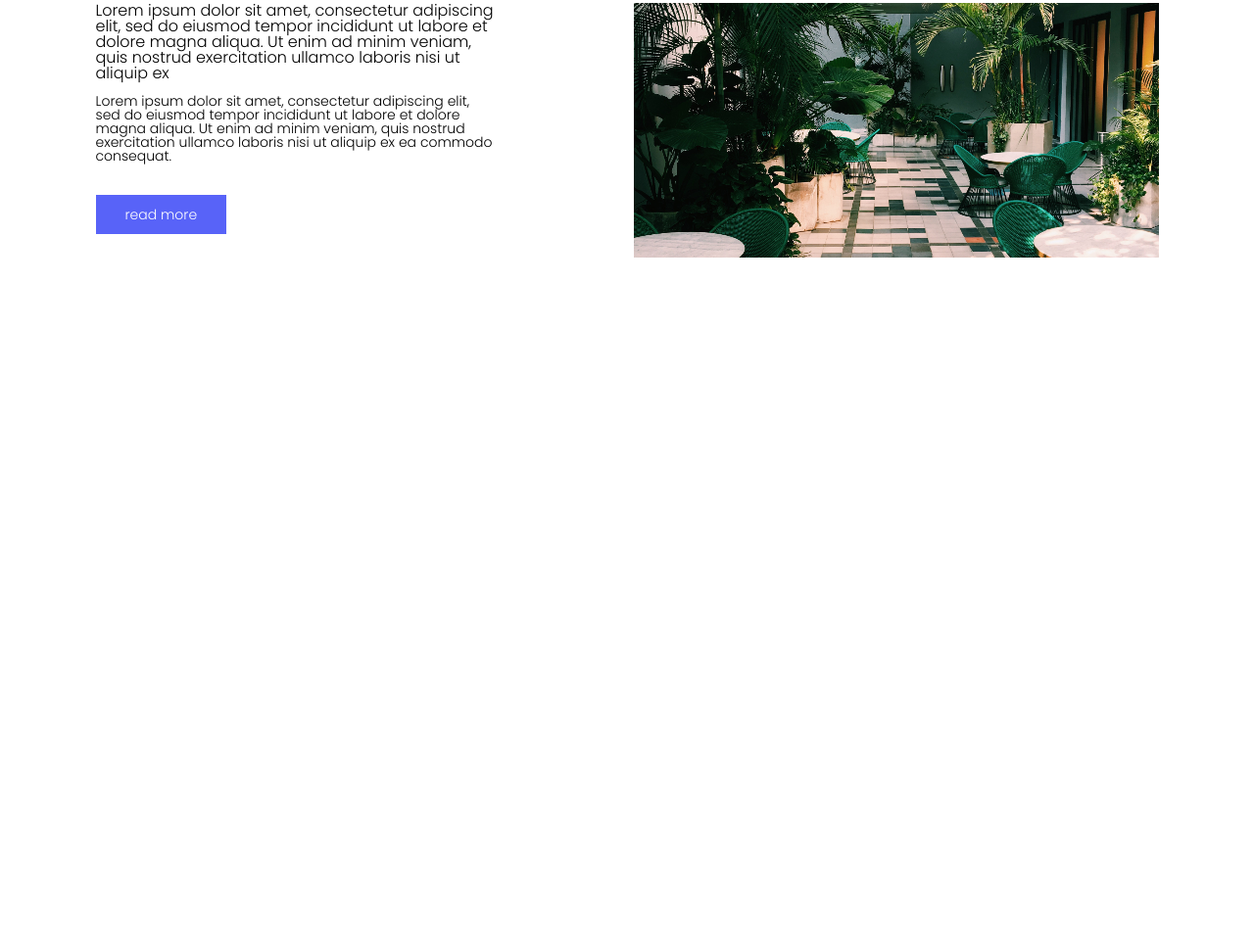
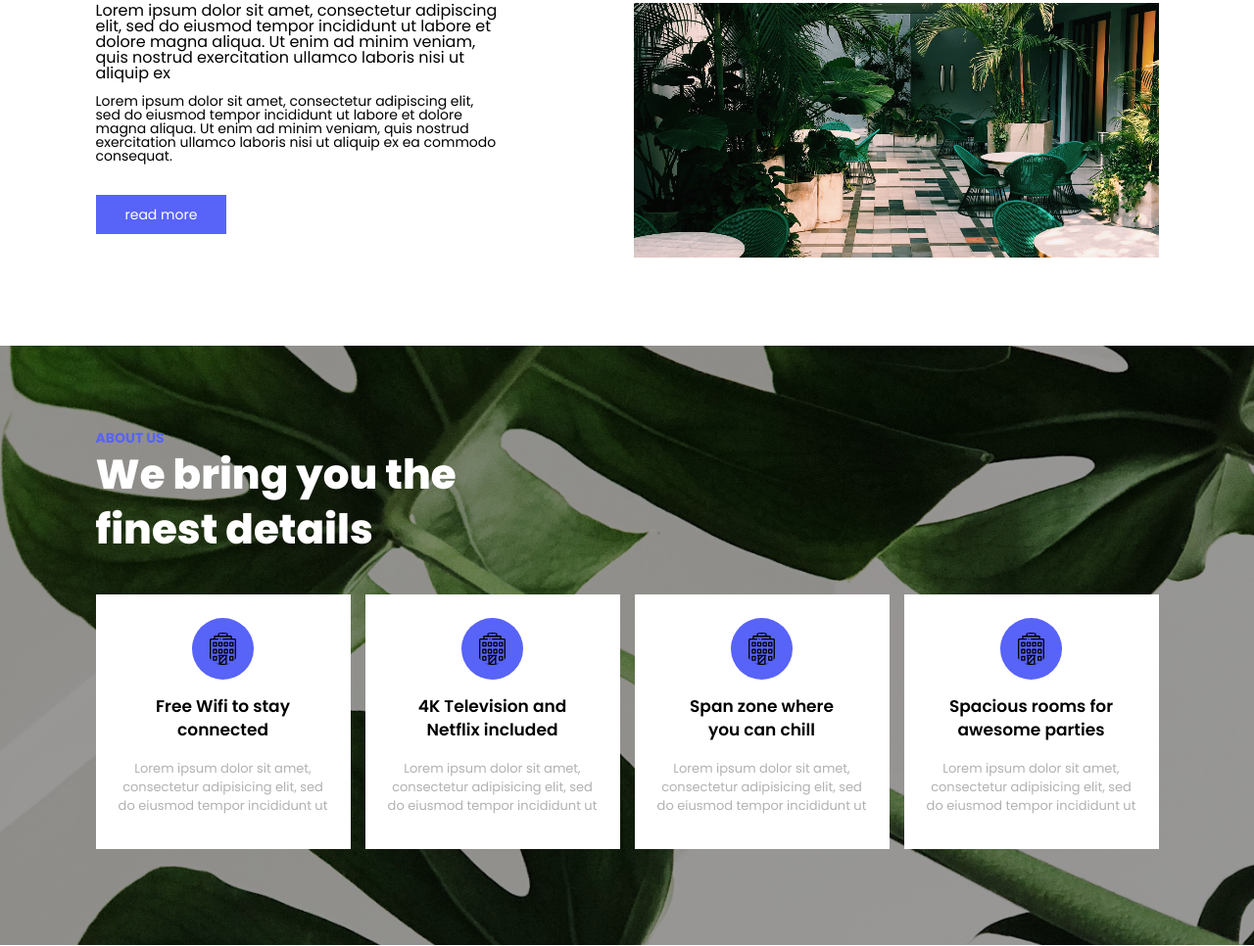
Before and after one commit to teomunjishvilii/midterm_exam_UniLab, a plain HTML site: page index.html in a window 1280 px wide. Shown: the part 611-1577 px from the top of the page at 98% size. Drawn offline with Linux system fonts and the light colour scheme.

Commit message:
update html and css files

```diff
--- a/css/style.css
+++ b/css/style.css
@@ -1,9 +1,11 @@
-.background_image {
-    background-image: url("../images/bg.jpeg");
+/* Section 1 */
+.section1 {
+    background-image: url("../images/sec1-background-image.png");
     width: 100%;
     height: 324px;
     background-size: cover;
     background-repeat: no-repeat;
+    position: relative;
 }
 
 .container {
@@ -12,18 +14,43 @@
     margin: 0 auto;
 }
 
+/* header */
 .header {
     height: 324px;
     display: flex;
-    align-items: center;
+    justify-content: space-between;
+    padding-top: 30px;
 }
 
+/* navigation */
+.nav_ul {
+    width: 560px;
+    display: flex;
+    justify-content: space-between;
+}
+
+.nav_li a {
+    font-size: 12px;
+    line-height: 16px;
+    color: #FFFFFF;
+    font-family: 'Poppins', sans-serif;
+    font-weight: 600;
+}
+
+.nav_li a:first-child {
+    color: #5863F8;
+}
+
+/* Heading on the image */
 .header_heading {
     font-size: 42px;
     line-height: 56px;
-    color: #ffffff;
+    color: #FFFFFF;
+    position: absolute;
+    top: 145px;
+    left: 175px;
+    font-family: 'Poppins', sans-serif;
     font-weight: 800;
-    font-family: 'Poppins', sans-serif;
 }
 
 /* Section 2 - Text and Image Blocks */
@@ -31,7 +58,6 @@
     display: flex;
     justify-content: space-between;
     margin-top: 90px;
-    margin-bottom: 703px;
 }
 
 /* Text Block */
@@ -44,33 +70,33 @@
 .section2_h5 {
     font-size: 14px;
     color: #5863f8;
+    font-family: 'Poppins', sans-serif;
     font-weight: 700;
-    font-family: 'Poppins', sans-serif;
 }
 
 .section2_h3 {
     font-size: 42px;
     line-height: 50px;
     color: #000000;
-    font-weight: 800;
     margin-top: 14px;
     margin-bottom: 22px;
     font-family: 'Poppins', sans-serif;
+    font-weight: 800;
 }
 
 .section2_p1 {
     font-size: 16px;
     color: #000000;
+    font-family: 'Poppins', sans-serif;
     font-weight: 500;
-    font-family: 'Poppins', sans-serif;
 }
 
 .section2_p2 {
     font-size: 14px;
     color: #000000;
-    font-weight: 400;
     margin-top: 13px;
     font-family: 'Poppins', sans-serif;
+    font-weight: 400;
 }
 
 .rectangle_div {
@@ -80,18 +106,19 @@
 .rectangle_div a {
     font-size: 14px;
     color: #ffffff;
-    font-weight: 400;
     background-color: #5863f8;
     padding: 10px 30px;
     font-family: 'Poppins', sans-serif;
+    font-weight: 400;
 }
 
 .rectangle_div a:hover {
     font-size: 16px;
     border: 3px dotted #ffffff;
+    transition: 0.2s;
 }
 
-/* Image Block */
+/* Images Block */
 .section2_images {
     max-width: 536px;
     width: 50%;
@@ -103,3 +130,79 @@
 .image3 {
     margin-top: 15px;
 }
+
+/* Section 3 - Blocks */
+.section3 {
+    background-image: url("../images/sec3-background-image.png");
+    width: 100%;
+    height: 612px;
+    background-size: cover;
+    background-repeat: no-repeat;
+    margin-top: 90px;
+}
+
+.section3_text {
+    padding-top: 85px;
+}
+
+.section3_h5 {
+    font-size: 14px;
+    line-height: 19px;
+    color: #5863f8;
+    font-family: 'Poppins', sans-serif;
+    font-weight: 700;
+}
+
+.section3_h3 {
+    font-size: 42px;
+    line-height: 56px;
+    color: #ffffff;
+    width: 370px;
+    font-family: 'Poppins', sans-serif;
+    font-weight: 800;
+}
+
+.section3_blocks {
+    display: flex;
+    justify-content: space-between;
+    text-align: center;
+    margin: 0 auto;
+    margin-top: 38px;
+    margin-bottom: 91px;
+}
+
+.block {
+    width: 260px;
+    height: 260px;
+    background-color: #ffffff;
+    display: flex;
+    flex-direction: column;
+    align-items: center;
+}
+
+.block img {
+    background-color: #5863f8;
+    border-radius: 100%;
+    padding: 15px;
+    margin-top: 24px;
+}
+
+.block_h4 {
+    font-size: 17px;
+    line-height: 24px;
+    color: #000000;
+    margin-top: 15px;
+    width: 170px;
+    font-family: 'Poppins', sans-serif;
+    font-weight: 600;
+}
+
+.block_p {
+    font-size: 13px;
+    line-height: 19px;
+    color: #B1B1B1;
+    margin-top: 18px;
+    width: 220px;
+    font-family: 'Poppins', sans-serif;
+    font-weight: 500;
+}
--- a/index.html
+++ b/index.html
@@ -6,17 +6,51 @@
     <title> Midterm Exam </title>
     <link rel = "stylesheet" href = "css/reset.css">
     <link rel = "stylesheet" href = "css/style.css">
-    <link rel="preconnect" href="https://fonts.googleapis.com">
-    <link rel="preconnect" href="https://fonts.gstatic.com" crossorigin>
-    <link href="https://fonts.googleapis.com/css2?family=Poppins:wght@300;700&display=swap" rel="stylesheet">
+    <link href="https://fonts.googleapis.com/css2?family=Poppins:wght@400;600;700;800&display=swap" rel="stylesheet">
 </head>
 <body>
-    <!-- Display heading on the background image -->
-    <div class = "background_image">
+    <!-- Section 1 - Logo, Navigation and the heading -->
+    <section class = "section1">
         <header class = "container header">
-            <h2 class = "header_heading"> About Us </h2>
+            <!-- Logo -->
+            <div class = "logo">
+                <a href = "index.html">
+                    <img src = "images/logo .svg" alt = "logo">
+                </a>
+            </div>
+
+            <!-- Navigation-->
+            <nav>
+                <ul class = "nav_ul">
+                    <li class = "nav_li">
+                        <a href = "index.html"> HOME </a>
+                    </li>
+
+                    <li class = "nav_li">
+                        <a href = "#"> ROOMS </a>
+                    </li>
+
+                    <li class = "nav_li">
+                        <a href = "#"> RESTAURANT </a>
+                    </li>
+
+                    <li class = "nav_li">
+                        <a href = "#"> ABOUT US </a>
+                    </li>
+
+                    <li class = "nav_li">
+                        <a href = "#"> BLOG </a>
+                    </li>
+
+                    <li class = "nav_li">
+                        <a href = "#"> CONTACT </a>
+                    </li>
+                </ul>
+            </nav>
         </header>
-    </div>
+
+        <h2 class = "container header_heading"> About Us </h2>
+    </section>
 
     <!-- Section 2 - Text and Image Blocks -->
     <section class = "container section2">
@@ -36,5 +70,42 @@
             <img class = "image3" src = "images/sec2-image3.png" alt = "image">
         </div>
     </section>
+
+    <!-- Section 3 - Blocks -->
+    <section class = "section3">
+        <div class = "container">
+            <div class = "section3_text">
+                <h5 class = "section3_h5"> ABOUT US </h5>
+                <h3 class = "section3_h3"> We bring you the finest details </h3>
+            </div>
+
+            <div class = "section3_blocks">
+                <div class = "block">
+                    <img src ="images/blocks-image.svg" alt = "image">
+                    <h4 class = "block_h4"> Free Wifi to stay connected </h4>
+                    <p class = "block_p"> Lorem ipsum dolor sit amet, consectetur adipisicing elit, sed do eiusmod tempor incididunt ut </p>
+                </div>
+
+                <div class = "block">
+                    <img src ="images/blocks-image.svg" alt = "image">
+                    <h4 class = "block_h4"> 4K Television and Netflix included </h4>
+                    <p class = "block_p"> Lorem ipsum dolor sit amet, consectetur adipisicing elit, sed do eiusmod tempor incididunt ut </p>
+                </div>
+
+                <div class = "block">
+                    <img src ="images/blocks-image.svg" alt = "image">
+                    <h4 class = "block_h4"> Span zone where you can chill </h4>
+                    <p class = "block_p"> Lorem ipsum dolor sit amet, consectetur adipisicing elit, sed do eiusmod tempor incididunt ut </p>
+                </div>
+
+                <div class = "block">
+                    <img src ="images/blocks-image.svg" alt = "image">
+                    <h4 class = "block_h4"> Spacious rooms for awesome parties </h4>
+                    <p class = "block_p"> Lorem ipsum dolor sit amet, consectetur adipisicing elit, sed do eiusmod tempor incididunt ut </p>
+                </div>
+
+            </div>
+        </div>
+    </section>
 </body>
 </html>
```
Also changed, not shown: images/bg.jpeg (deleted), images/blocks-image.svg (added), images/logo .svg (added), images/sec1-background-image.png (added), images/sec3-background-image.png (added), 2 other files.
